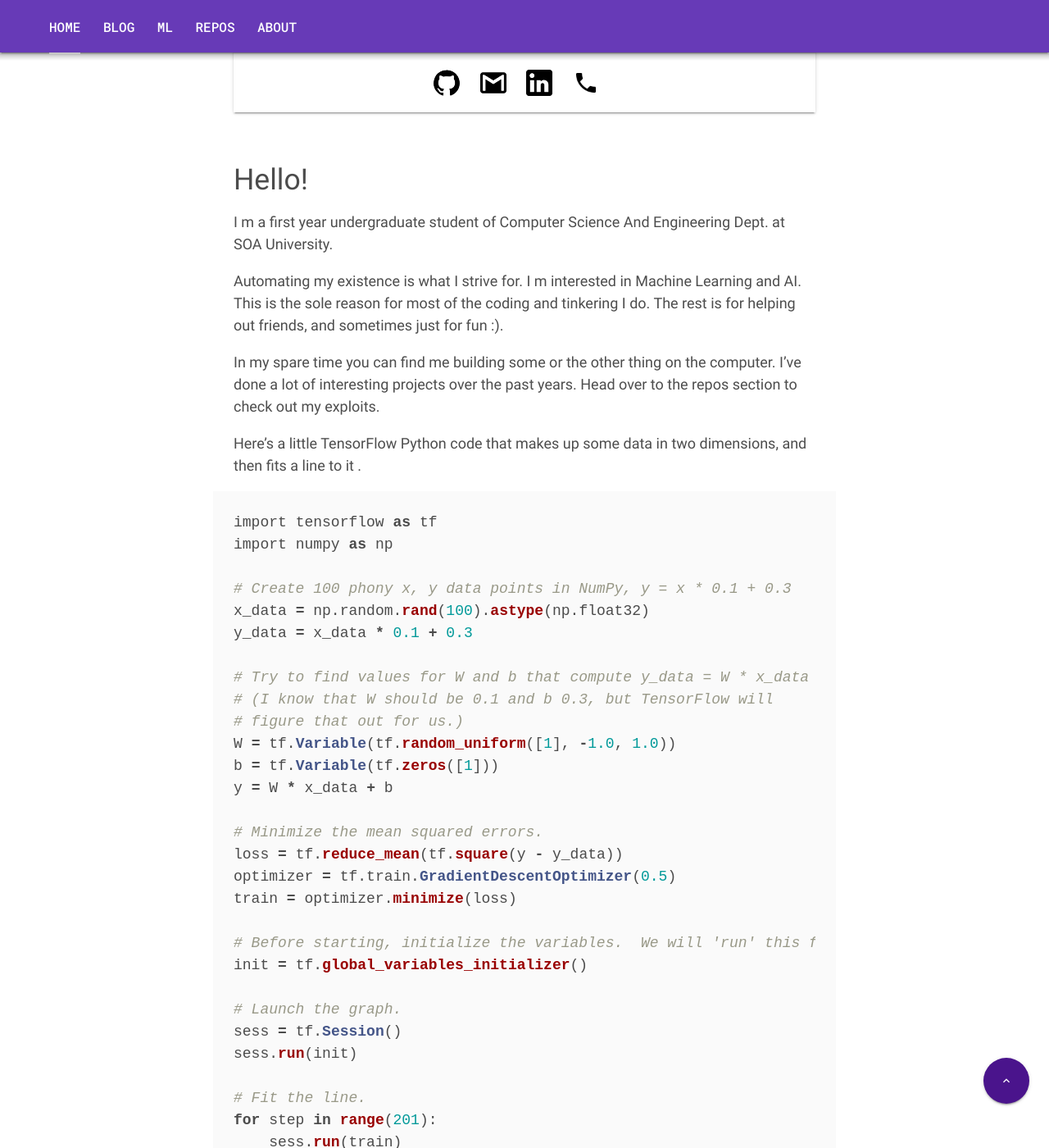
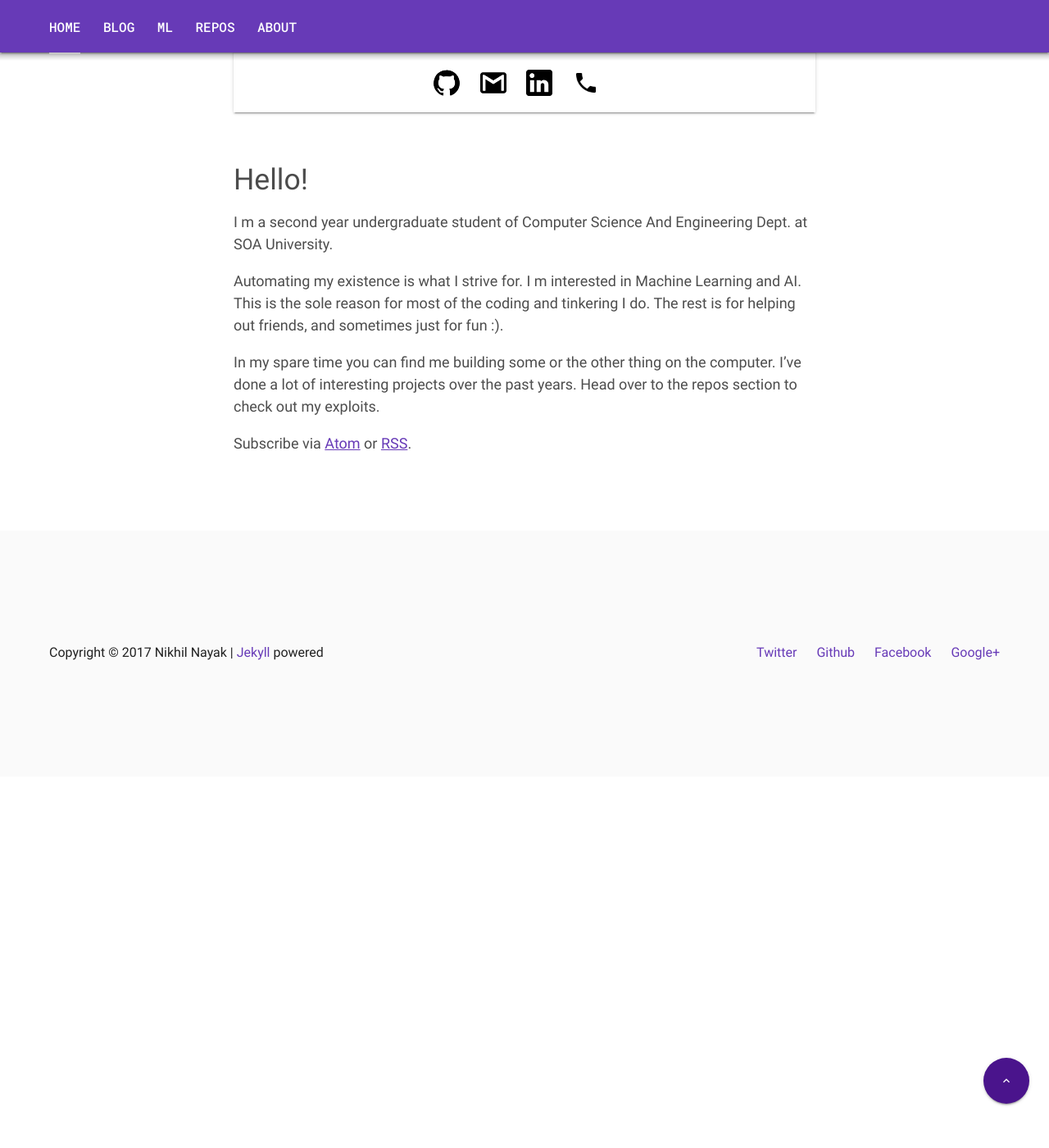
Before and after one commit to nikhilnayak98/blog, a Jekyll site: the page built from index.markdown, in a window 1280 px wide and 1400 px high, scrolled down 775 px. Shown: the whole window at 82% size. Built offline with Jekyll 4.4.1, drawn with Linux system fonts in a browser that asks for light colours; nearby versions of some CDN libraries; comment, search, counter and statistics services are not loaded; some of the changed text lies outside the part shown.

Commit message:
Update index.markdown

```diff
--- a/index.markdown
+++ b/index.markdown
@@ -33,49 +33,11 @@ title: Nikhil Nayak | 18 and Learning
 
 ## Hello!
 
-I m a first year undergraduate student of Computer Science And Engineering Dept. at SOA University.
+I m a second year undergraduate student of Computer Science And Engineering Dept. at SOA University.
 
 Automating my existence is what I strive for. I m interested in Machine Learning and AI. This is the sole reason for most of the coding and tinkering I do. The rest is for helping out friends, and sometimes just for fun :).
 
 In my spare time you can find me building some or the other thing on the computer. I've done a lot of interesting projects over the past years. Head over to the repos section to check out my exploits.
-
-Here's a little TensorFlow Python code that makes up some data in two dimensions, and then fits a line to it .
-
-{% highlight python %}
-import tensorflow as tf
-import numpy as np
-
-# Create 100 phony x, y data points in NumPy, y = x * 0.1 + 0.3
-x_data = np.random.rand(100).astype(np.float32)
-y_data = x_data * 0.1 + 0.3
-
-# Try to find values for W and b that compute y_data = W * x_data + b
-# (I know that W should be 0.1 and b 0.3, but TensorFlow will
-# figure that out for us.)
-W = tf.Variable(tf.random_uniform([1], -1.0, 1.0))
-b = tf.Variable(tf.zeros([1]))
-y = W * x_data + b
-
-# Minimize the mean squared errors.
-loss = tf.reduce_mean(tf.square(y - y_data))
-optimizer = tf.train.GradientDescentOptimizer(0.5)
-train = optimizer.minimize(loss)
-
-# Before starting, initialize the variables.  We will 'run' this first.
-init = tf.global_variables_initializer()
-
-# Launch the graph.
-sess = tf.Session()
-sess.run(init)
-
-# Fit the line.
-for step in range(201):
-    sess.run(train)
-    if step % 20 == 0:
-        print(step, sess.run(W), sess.run(b))
-
-# Learns best fit is W: [0.1], b: [0.3]
-{% endhighlight %}
 
 
 Subscribe via [Atom]({{ site.url }}/atom.xml) or [RSS]({{ site.url }}/rss.xml).
```
